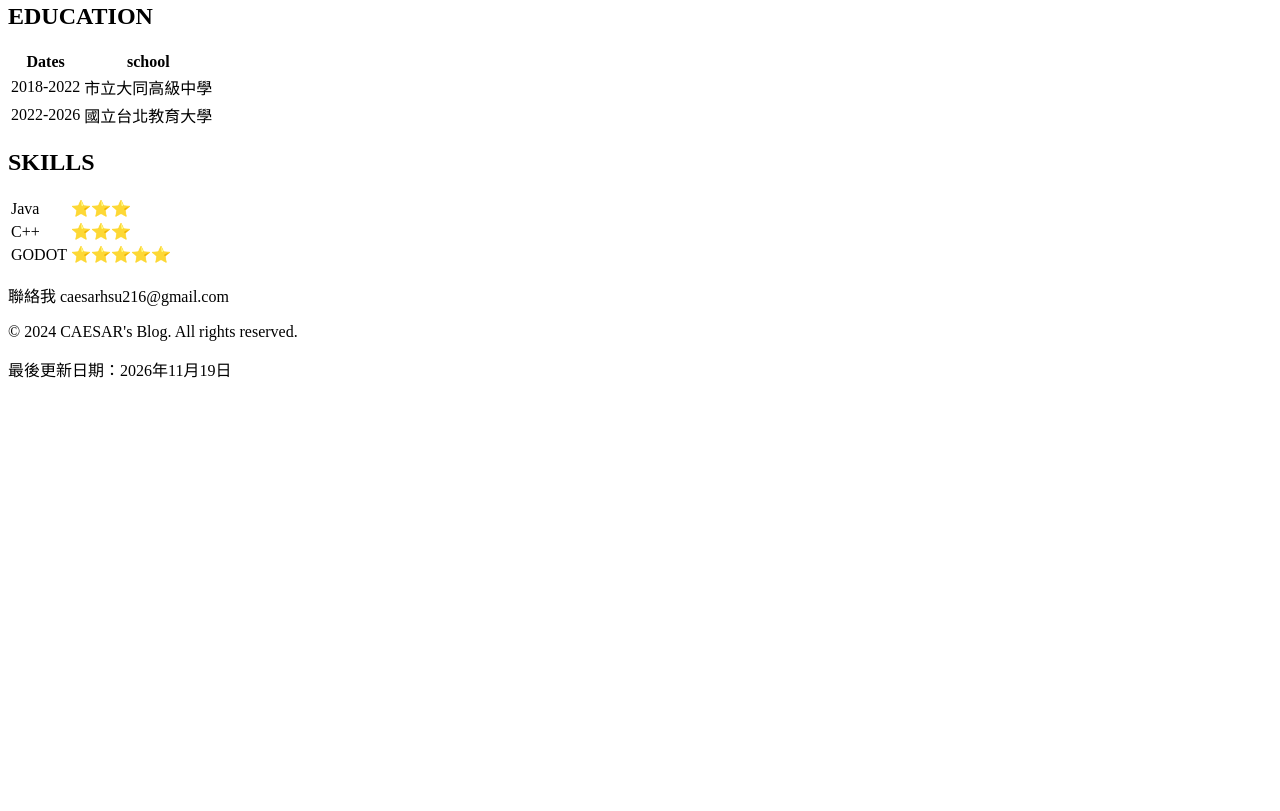
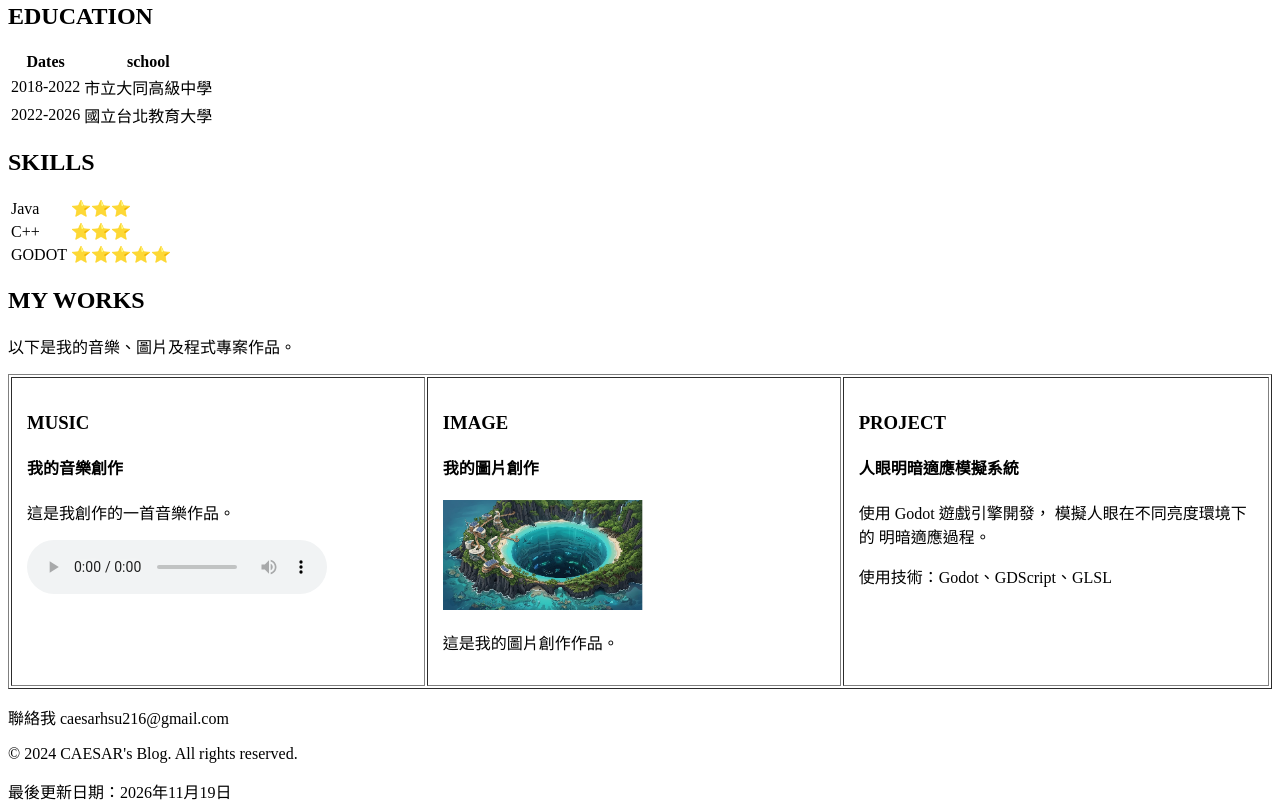
Before and after one commit to Caesar111216002/Personal-Site, a plain HTML site: page index.html in a window 1280 px wide. Shown: the part 588-1399 px from the top of the page. Before the commit the page ends 977 px from the top, so only its background shows below. Drawn offline with Linux system fonts and the light colour scheme.

Commit message:
Add "MY WORK" section

```diff
--- a/index.html
+++ b/index.html
@@ -12,6 +12,7 @@
             <a href="#section1">ABOUT ME</a>
             <a href="#section2">EDUCATION</a>
             <a href="#section3">SKILLS</a>
+            <a href="#section4">MY WORKS</a>
 
         </nav>
     </header>
@@ -90,6 +91,60 @@
                 </table>
             </section>
         </article>
+
+    <!-- 作品展示 -->
+    <article id="section4">
+        <header>
+            <h2>MY WORKS</h2>
+            <p>以下是我的音樂、圖片及程式專案作品。</p>
+        </header>
+
+        <section>
+            <table border="1" width="100%" cellpadding="15" >
+                <tr>
+                    <!-- 音樂作品 -->
+                    <td width="33%" valign="top">
+                        <h3>MUSIC</h3>
+                        <h4>我的音樂創作</h4>
+                        <p>這是我創作的一首音樂作品。</p>
+
+                        <audio controls>
+                            <source src="assets/audio/music.mp3" type="audio/mpeg">
+                            您的瀏覽器不支援音樂播放。
+                        </audio>
+                    </td>
+
+                    <!-- 圖片作品 -->
+                    <td width="33%" valign="top">
+                        <h3>IMAGE</h3>
+                        <h4>我的圖片創作</h4>
+
+                        <img src="assets/images/Island.png"
+                            alt="我的圖片作品"
+                            width="200">
+
+                        <p>這是我的圖片創作作品。</p>
+                    </td>
+
+                    <!-- 專案作品 -->
+                    <td width="34%" valign="top">
+                        <h3>PROJECT</h3>
+                        <h4>人眼明暗適應模擬系統</h4>
+
+                        <p>
+                            使用 Godot 遊戲引擎開發，
+                            模擬人眼在不同亮度環境下的
+                            明暗適應過程。
+                        </p>
+
+                        <p>使用技術：Godot、GDScript、GLSL</p>
+
+                    </td>
+                </tr>
+            </table>
+        </section>
+    </article>
+
     </main>
 
     <!-- 頁尾區 -->
```
Also changed, not shown: assets/images/Island.png (added), 1 other file.
